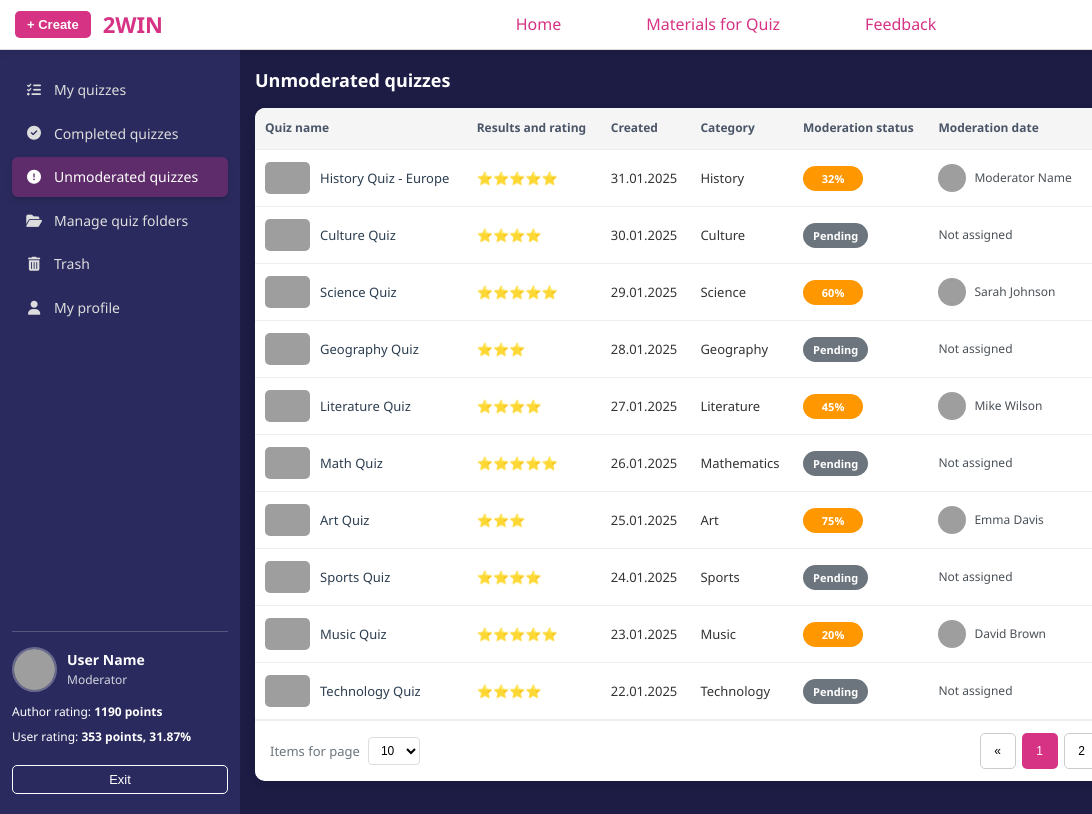
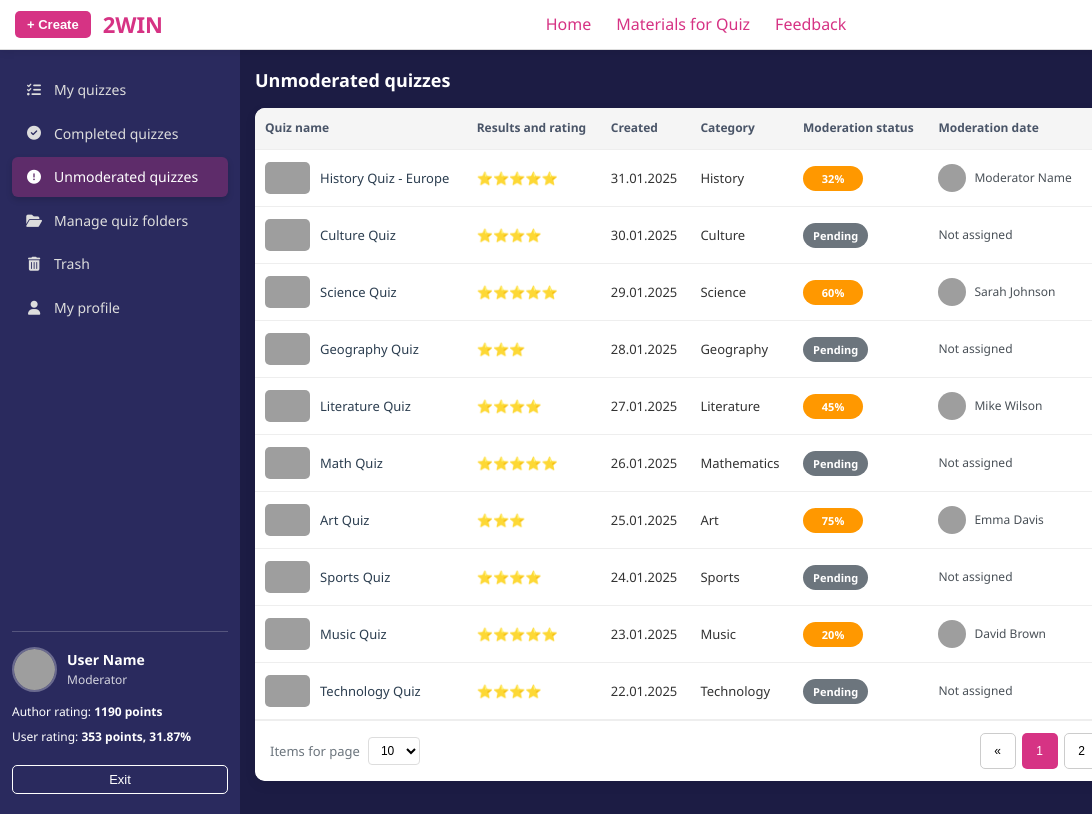
Before and after one commit to DmutroSheva/2WIN, a plain HTML site: page index.html in a window 1280 px wide. Shown: the full height of the page, 0-1092 px from the left. Drawn offline with Linux system fonts and the light colour scheme; grey boxes are pictures that could not be loaded.

Commit message:
add task solution

```diff
--- a/base.css
+++ b/base.css
@@ -67,7 +67,6 @@ body {
   transition: color 0.3s ease;
   position: relative;
   white-space: nowrap;
-  margin-left: 60px;
 }
 
 .top-nav-link:hover {
```
